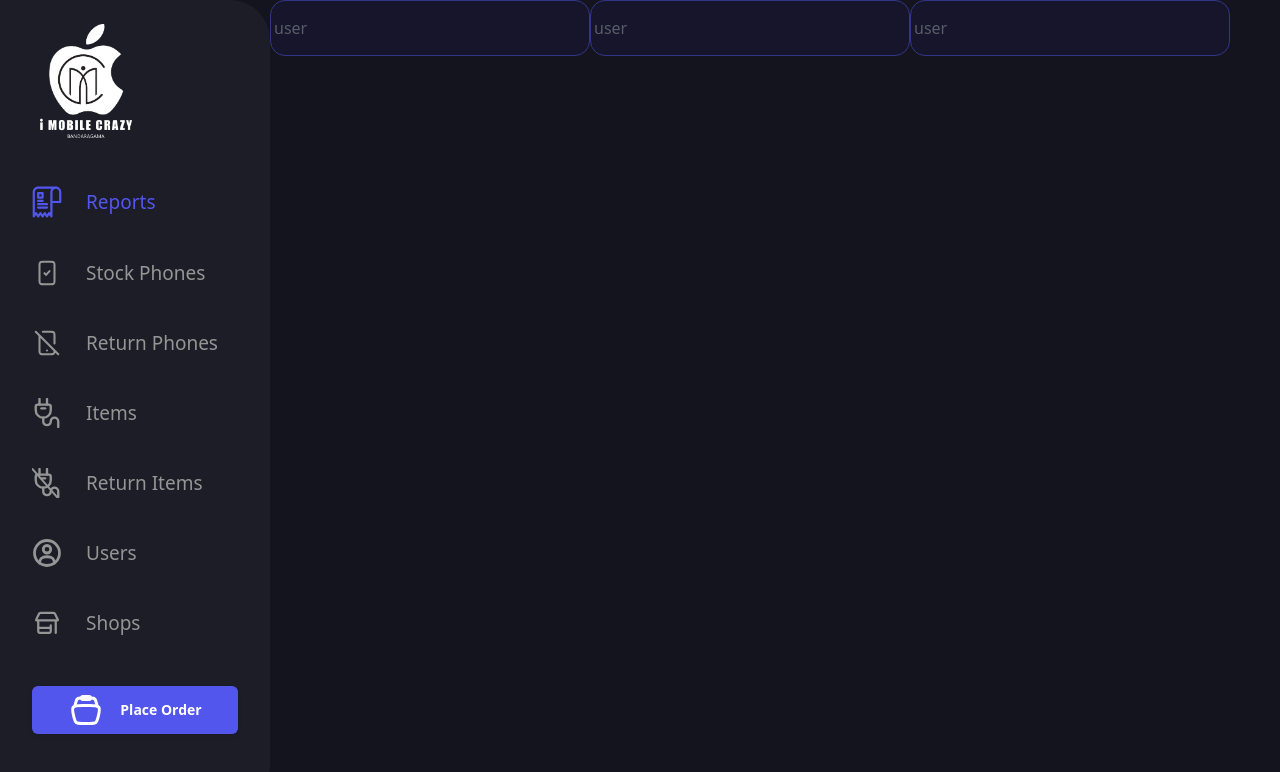
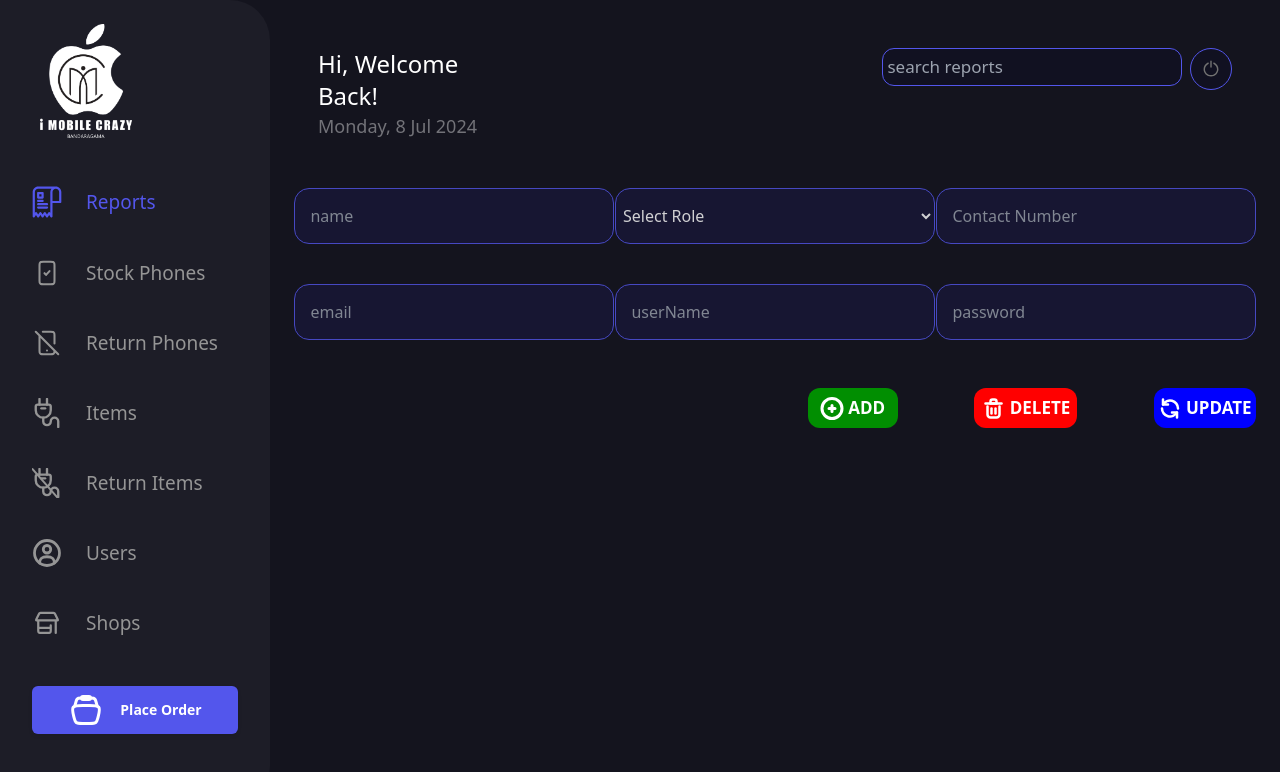
Before and after one commit to Arimax-Solutions/I_Mobile_Crazy_Frontend, a React (Vite) app: page /user in a window 1280 px wide. Shown: the top 772 px of the page. Built offline with nearby package versions, Linux system fonts and the light colour scheme.

Commit message:
create button component

```diff
--- /dev/null
+++ b/src/components/combobox/combobox.css
@@ -0,0 +1,11 @@
+.combobox{
+        background-color: #181738;
+        border: 1px solid #5356EC;
+        padding: 3px;
+        width: 25vw;
+        height: 7vh;
+        border-radius: 15px;
+        opacity: 0.8;
+        color: white;
+
+}
--- /dev/null
+++ b/src/components/combobox/combobox.tsx
@@ -0,0 +1,22 @@
+import '../combobox/combobox.css'
+import React from 'react';
+
+interface ComboboxProps {
+    value: string;
+    onChange: (event: React.ChangeEvent<HTMLSelectElement>) => void;
+    options: { value: string, label: string }[];
+    placeholder: string;
+}
+
+const Combobox: React.FC<ComboboxProps> = ({ value, onChange, options, placeholder }) => {
+    return (
+        <select value={value} onChange={onChange} className='combobox text-white'>
+            <option value="" disabled>{placeholder}</option>
+            {options.map((option) => (
+                <option key={option.value} value={option.value}>{option.label}</option>
+            ))}
+        </select>
+    );
+};
+
+export default Combobox;
--- /dev/null
+++ b/src/components/crudbuttons/buttons.tsx
@@ -0,0 +1,22 @@
+// src/components/Button.tsx
+import React from 'react';
+import '../crudbuttons/buttons.css';
+
+interface ButtonProps {
+    onClick: () => void;
+    className: string;
+    iconSrc: string;
+    iconAlt: string;
+    children: React.ReactNode;
+}
+
+const Button: React.FC<ButtonProps> = ({ onClick, className, iconSrc, iconAlt, children }) => {
+    return (
+        <button onClick={onClick} className={className}>
+            <img src={iconSrc} className='mr-[0.3vw]' alt={iconAlt} />
+            {children}
+        </button>
+    );
+};
+
+export default Button;
--- a/src/components/input/input.css
+++ b/src/components/input/input.css
@@ -5,5 +5,6 @@
     width: 25vw;
     height: 7vh;
     border-radius: 15px;
-    opacity: 0.5;
+    opacity: 0.8;
+    color: white;
   }
--- a/src/components/user/user.tsx
+++ b/src/components/user/user.tsx
@@ -2,15 +2,78 @@
 import React, { useState } from 'react';
 import InputFields from '../input/inputFeild';
 import '../user/user.css';
+import TopNavbar from '../topNavbar';
+import Button from '../crudbuttons/buttons';
+import Combobox from '../combobox/combobox';
+
 
 const User = () => {
-    const [token, setToken] = useState('');
+    const [name, setName] = useState('');
+    const [role, setRole] = useState('');
+    const [contactNumber, setContactNumber] = useState('');
+    const [email, setEmail] = useState('');
+    const [password, setPassword] = useState('');
+    const [userName, setUserName] = useState('');
+
+    const roleOptions = [
+        { value: 'admin', label: 'Admin' },
+        { value: 'user', label: 'User' },
+        // { value: 'guest', label: 'Guest' }
+    ];
+
+    const handleItemAddOnClick = () => {
+        // Add item logic
+    };
+
+    const handleItemDeleteOnClick = () => {
+        // Delete item logic
+    };
+
+    const handleItemUpdateOnClick = () => {
+        // Update item logic
+    };
 
     return (
-        <div className='flex'>
-            <InputFields value={token} onChange={(event) => setToken(event.target.value)} placeholder="user" />
-            <InputFields value={token} onChange={(event) => setToken(event.target.value)} placeholder="user" />
-            <InputFields value={token} onChange={(event) => setToken(event.target.value)} placeholder="user" />
+        <div className='m-4 w-full'>
+            <div className='m-4'>
+                <TopNavbar />
+            </div>
+            <div className='flex items-center justify-between mt-5 my-[5vh]'>
+                <InputFields value={name} onChange={(event) => setName(event.target.value)} placeholder="   name" />
+                <Combobox value={role} onChange={(event) => setRole(event.target.value)} options={roleOptions} placeholder="   Select Role" />
+                <InputFields value={contactNumber} onChange={(event) => setContactNumber(event.target.value)} placeholder="   Contact Number" />
+            </div>
+            <div className='flex items-center justify-between'>
+                <InputFields value={email} onChange={(event) => setEmail(event.target.value)} placeholder="   email" />
+                <InputFields value={userName} onChange={(event) => setUserName(event.target.value)} placeholder="   userName" />
+                <InputFields value={password} onChange={(event) => setPassword(event.target.value)} placeholder="   password" />
+            </div>
+            <div className='flex mt-5 justify-end'>
+                <Button
+                    onClick={handleItemAddOnClick}
+                    className='mr-[6vw] buttons-styles bg-green-button w-[7vw] h-[5vh] text-center rounded-xl flex justify-center items-center'
+                    iconSrc={'src/assets/icons/Add Btn.svg'}
+                    iconAlt='add icon'
+                >
+                    ADD
+                </Button>
+                <Button
+                    onClick={handleItemDeleteOnClick}
+                    className='mr-[6vw] buttons-styles bg-red-button w-[8vw] h-[5vh] text-center rounded-xl flex justify-center items-center'
+                    iconSrc={'src/assets/icons/Delete Btn.svg'}
+                    iconAlt='delete icon'
+                >
+                    DELETE
+                </Button>
+                <Button
+                    onClick={handleItemUpdateOnClick}
+                    className='buttons-styles bg-blue-button w-[8vw] h-[5vh] text-center rounded-xl flex justify-center items-center'
+                    iconSrc={'src/assets/icons/Update Btn.svg'}
+                    iconAlt='update icon'
+                >
+                    UPDATE
+                </Button>
+            </div>
         </div>
     );
 }
```
Also changed, not shown: src/components/crudbuttons/buttons.css (added).
